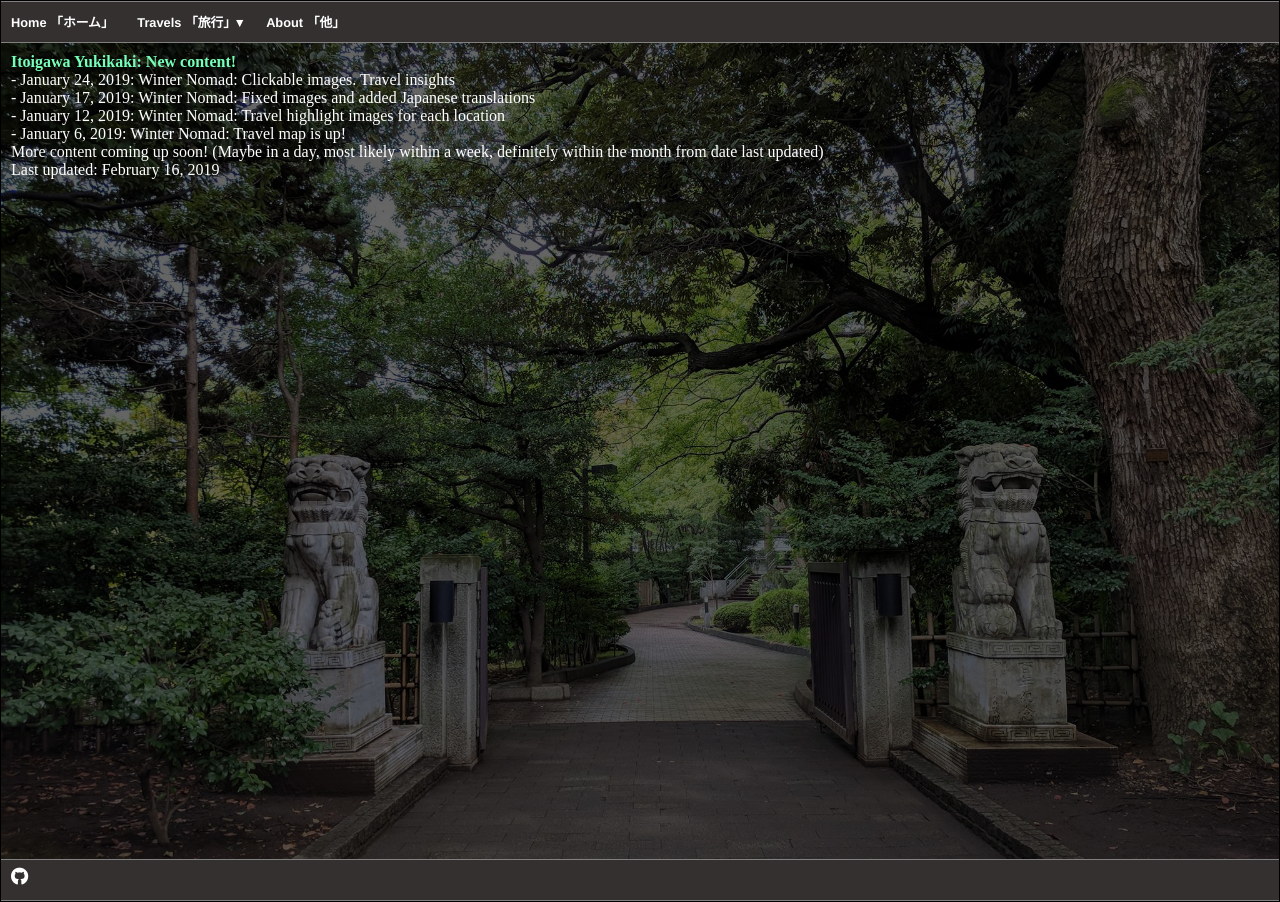
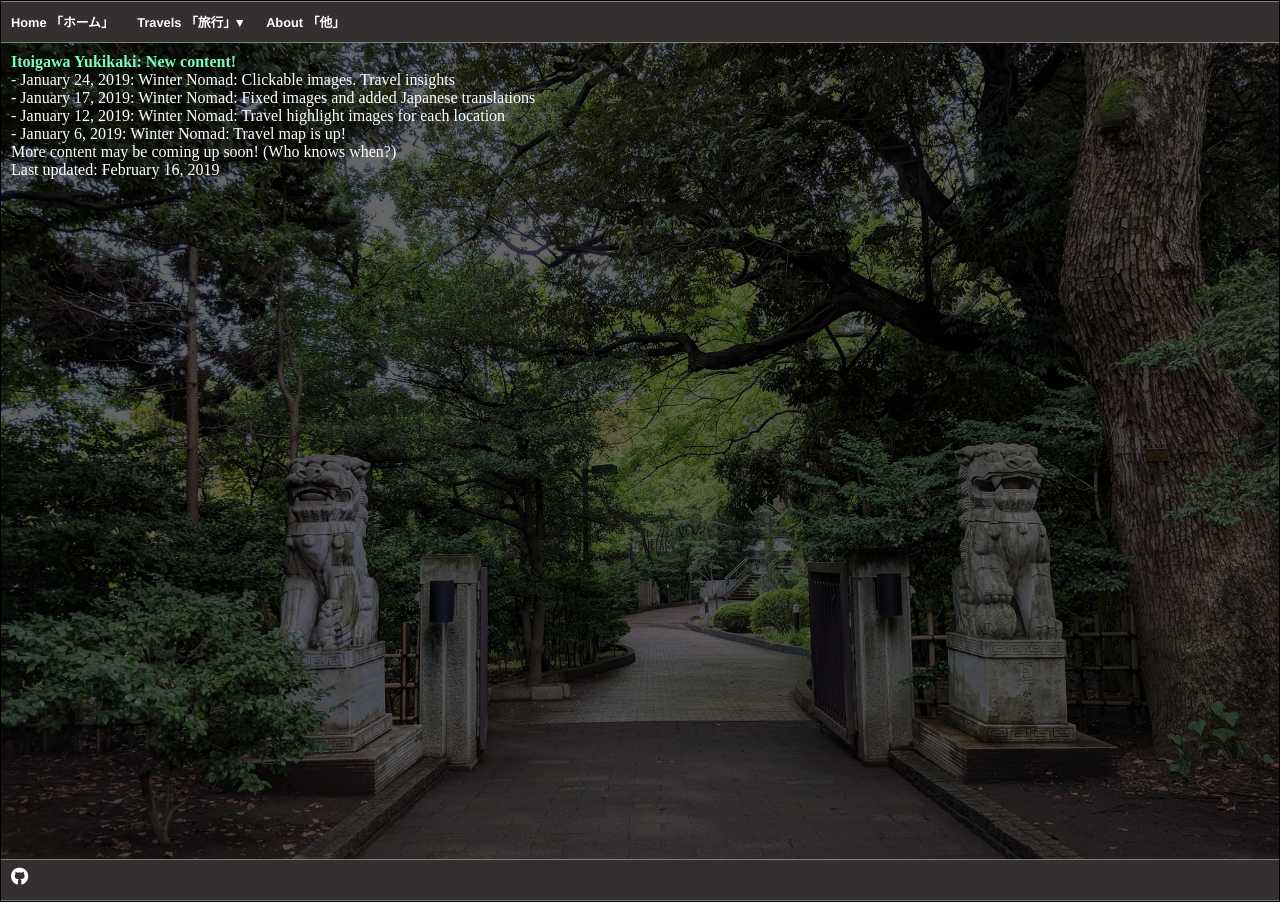
Before and after one commit to phRJCA/phRJCA.github.io, a Jekyll site: the page built from index.html, in a window 1280 px wide. Built offline with Jekyll 4.4.1, drawn with Linux system fonts in a browser that asks for light colours.

Commit message:
Change update frequency

```diff
--- a/index.html
+++ b/index.html
@@ -10,6 +10,6 @@ background: home.css
   <p class='update-history'>- January 17, 2019: Winter Nomad: Fixed images and added Japanese translations</p>
   <p class='update-history'>- January 12, 2019: Winter Nomad: Travel highlight images for each location</p>
   <p class='update-history'>- January 6, 2019: Winter Nomad: Travel map is up!</p>
-  <p>More content coming up soon! (Maybe in a day, most likely within a week, definitely within the month from date last updated)</p>
+  <p>More content may be coming up soon! (Who knows when?)</p>
   <p>Last updated: February 16, 2019</p>
 </div>
```
